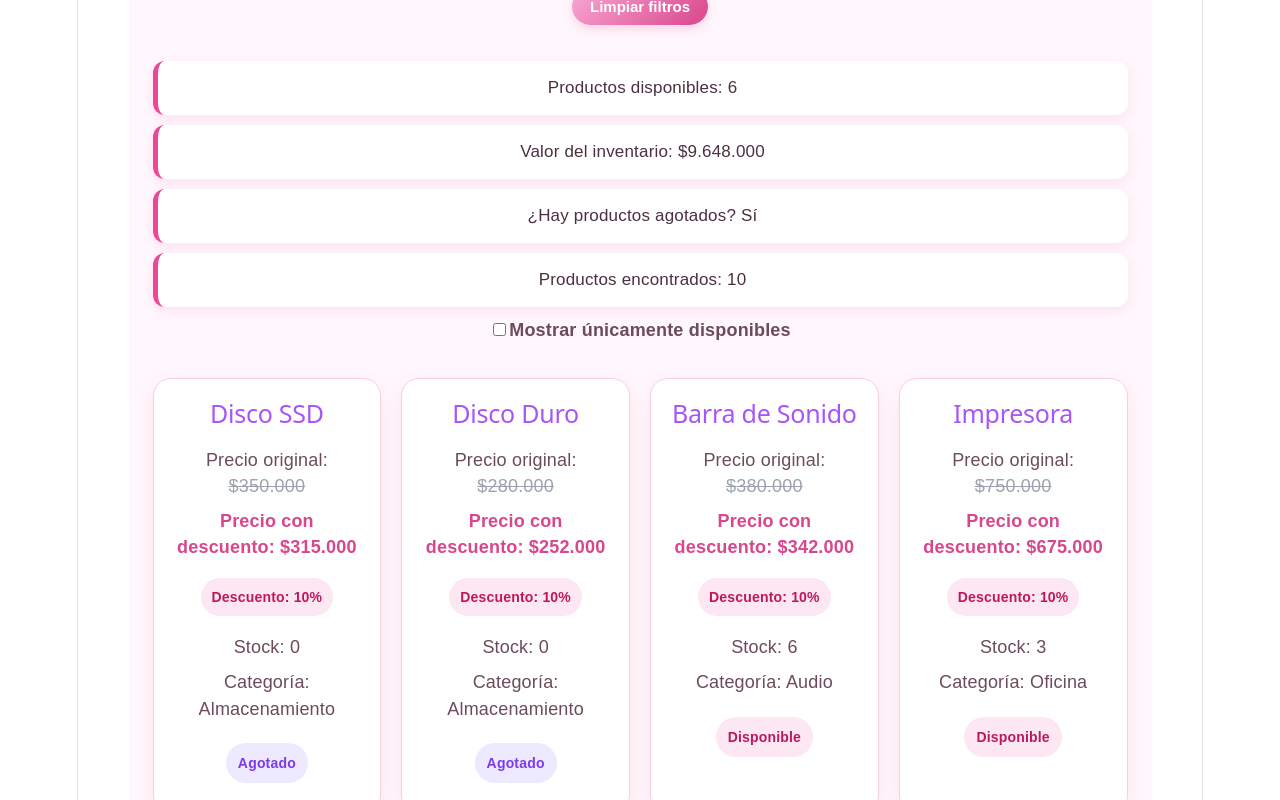
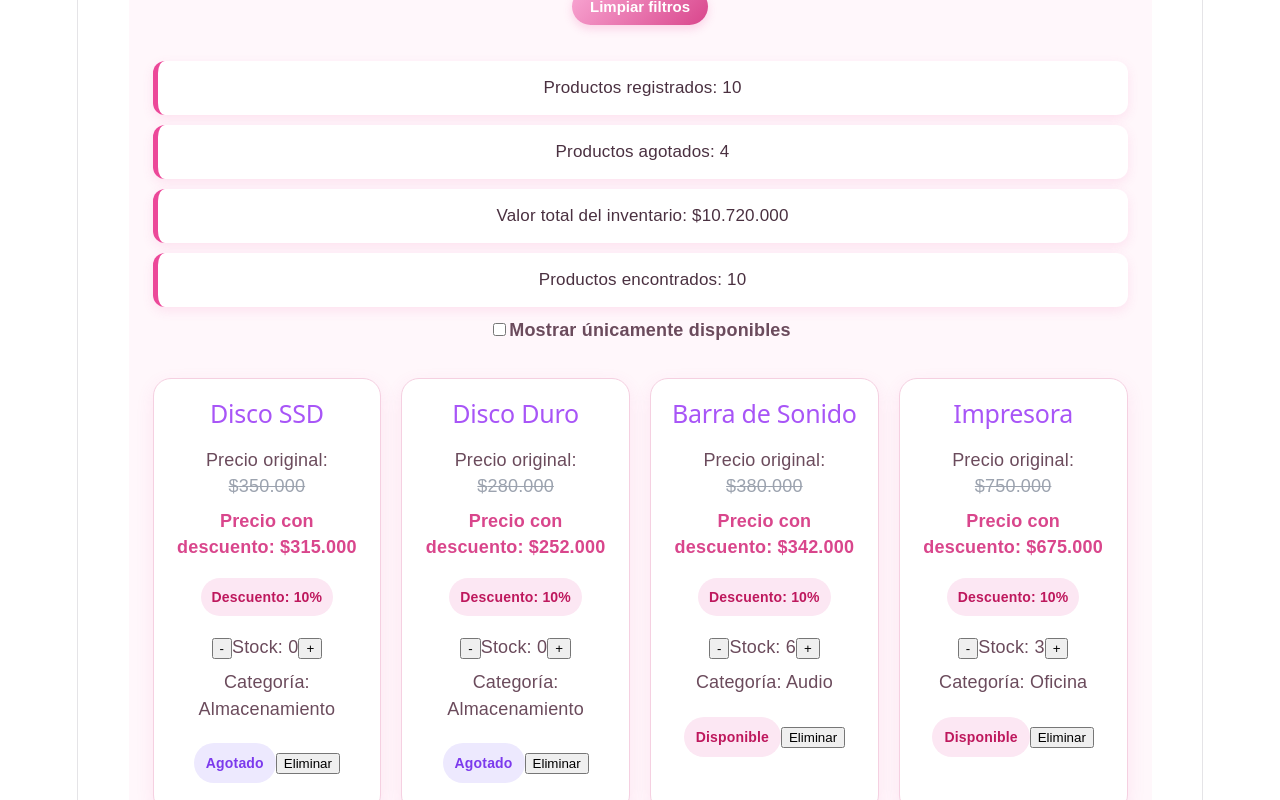
Before and after one commit to ch-Susa/react-js-ficha-3409609-Geidy-Susa, a React (Vite) app: page / in a window 1280 px wide. Shown: the part 420-1220 px from the top of the page. Built offline with nearby package versions, Linux system fonts and the light colour scheme.

Commit message:
feat: convertir catalogo en gestor de inventario

```diff
--- a/src/App.jsx
+++ b/src/App.jsx
@@ -1,5 +1,4 @@
 import ProductoCard from './components/ProductoCard';
-import { productos } from './data/productos';
 import './App.css';
 import { useState } from "react";
 import { productos as productosIniciales } from "./data/productos";
@@ -11,6 +10,12 @@ function App() {
     ...productos,
     nuevoProducto
     ]);
+  };
+  const eliminarProducto = (id) => {
+  const nuevaLista = productos.filter(
+  producto => producto.id !== id
+    );
+  setProductos(nuevaLista);
   };
   const [busqueda, setBusqueda] = useState("");
   const [soloDisponibles, setSoloDisponibles] = useState(false);
@@ -29,14 +34,14 @@ function App() {
     producto => producto.stock > 0
   );
 
-  const valorInventario = productosConDescuento.reduce(
-    (total, producto) =>
-      total + producto.precioFinal * producto.stock,
-    0
+  const productosAgotados = productos.filter(
+  producto => producto.stock === 0
 );
 
-  const hayAgotados = productosConDescuento.some(
-    producto => producto.stock === 0
+const valorInventario = productos.reduce(
+  (total, producto) =>
+    total + producto.precio * producto.stock,
+  0
 );
 
   const productosFiltrados = productosConDescuento.filter(producto => {
@@ -60,7 +65,25 @@ function App() {
       coincideStock
     );
   });
+    const modificarStock = (id, cambio) => {
+const nuevosProductos =
+productos.map(producto => {
+if (producto.id === id) {
+return {
+...producto,
+stock: Math.max(
 
+0,
+
+producto.stock + cambio
+
+)
+};
+}
+return producto;
+});
+setProductos(nuevosProductos);
+};
 
   const limpiarFiltros = () => {
     setBusqueda("");
@@ -123,18 +146,18 @@ function App() {
 
       <br /><br />
 
-      <p>Productos disponibles: {disponibles.length}</p>
-
       <p>
-        Valor del inventario: $
-        {valorInventario.toLocaleString("es-CO")}
+        Productos registrados: {productos.length}
       </p>
 
       <p>
-        ¿Hay productos agotados?{" "}
-        {hayAgotados ? "Sí" : "No"}
+        Productos agotados: {productosAgotados.length}
       </p>
 
+      <p>
+        Valor total del inventario: $
+        {valorInventario.toLocaleString("es-CO")}
+      </p>
       <p>
         Productos encontrados: {productosFiltrados.length}
       </p>
@@ -157,6 +180,8 @@ function App() {
           <ProductoCard
             key={producto.id}
             producto={producto}
+            onEliminar={eliminarProducto}
+            modificarStock={modificarStock}
          />
         ))}
 
@@ -174,6 +199,8 @@ function App() {
          <ProductoCard
            key={producto.id}
            producto={producto}
+           onEliminar={eliminarProducto}
+           modificarStock={modificarStock}
         />
         ))}
 
--- a/src/components/FormularioProducto.jsx
+++ b/src/components/FormularioProducto.jsx
@@ -47,21 +47,21 @@ onChange={manejarCambio}
 type="text"
 name="categoria"
 placeholder="Categoría"
-value={formulario.nombre}
+value={formulario.categoria}
 onChange={manejarCambio}
 />
 <input
 type="number"
 name="precio"
 placeholder="Precio"
-value={formulario.nombre}
+value={formulario.precio}
 onChange={manejarCambio}
 />
 <input
 type="number"
 name="stock"
 placeholder="Stock"
-value={formulario.nombre}
+value={formulario.stock}
 onChange={manejarCambio}
 />
 <button type="submit">
--- a/src/components/ProductoCard.jsx
+++ b/src/components/ProductoCard.jsx
@@ -1,9 +1,13 @@
-function ProductoCard({ producto }) {
+
+function ProductoCard({
+  producto,
+  onEliminar,
+  modificarStock
+}) {
 
   const formatearPrecio = precio => {
     return precio.toLocaleString("es-CO");
   };
-
   return (
     <article className="producto-card">
 
@@ -24,8 +28,16 @@ function ProductoCard({ producto }) {
       </p>
 
       <p>
-        Stock: {producto.stock}
-      </p>
+  <button onClick={() => modificarStock(producto.id, -1)}>
+    -
+  </button>
+
+  Stock: {producto.stock}
+
+  <button onClick={() => modificarStock(producto.id, 1)}>
+    +
+  </button>
+</p>
 
       <p>
         Categoría: {producto.categoria}
@@ -40,9 +52,16 @@ function ProductoCard({ producto }) {
           Agotado
         </p>
       )}
-
+      <button
+    onClick={() => onEliminar(producto.id)}
+    >
+      Eliminar
+    </button>
     </article>
   );
 }
-
+// ¿Por qué usamos filter() y no find()?
+//  Porque filter() devuelve un nuevo arreglo con todos los elementos que cumplen una
+//  condición en cambio, find() devuelve solamente el primer elemento que cumple la condición,
+//  por lo que no sirve para construir directamente la lista sin el elemento eliminado.
 export default ProductoCard;
```
Lines whose indentation alone changed are shown as unchanged.
